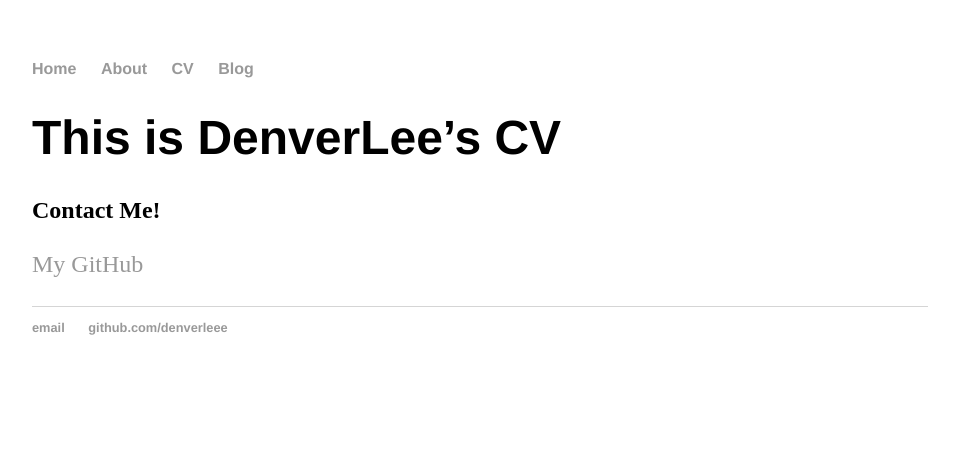
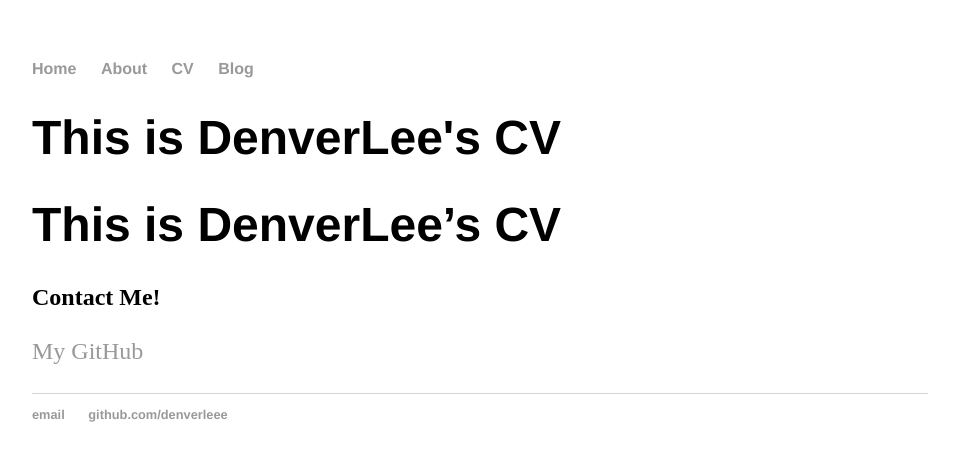
Before and after one commit to DenverLeee/DenverLeee.github.io, a Jekyll site: the page built from cv/index.md, in a window 1280 px wide. Shown: the top 461 px of the page, without its empty margins (160-1119 px from the left). Built offline with Jekyll 4.4.1, drawn with Linux system fonts in a browser that asks for light colours; our own code applies the rules of GitHub Pages for plain Markdown files; part of the change alters nothing that is shown.

Commit message:
Update index.md

```diff
--- a/cv/index.md
+++ b/cv/index.md
@@ -1,3 +1,7 @@
-# This is DenverLee's CV
+---
+layout: post
+title: This is DenverLee's CV
+---
+# {{page.title}}
 ## Contact Me!
 <a href="https://github.com/DenverLeee">My GitHub</a>
```
